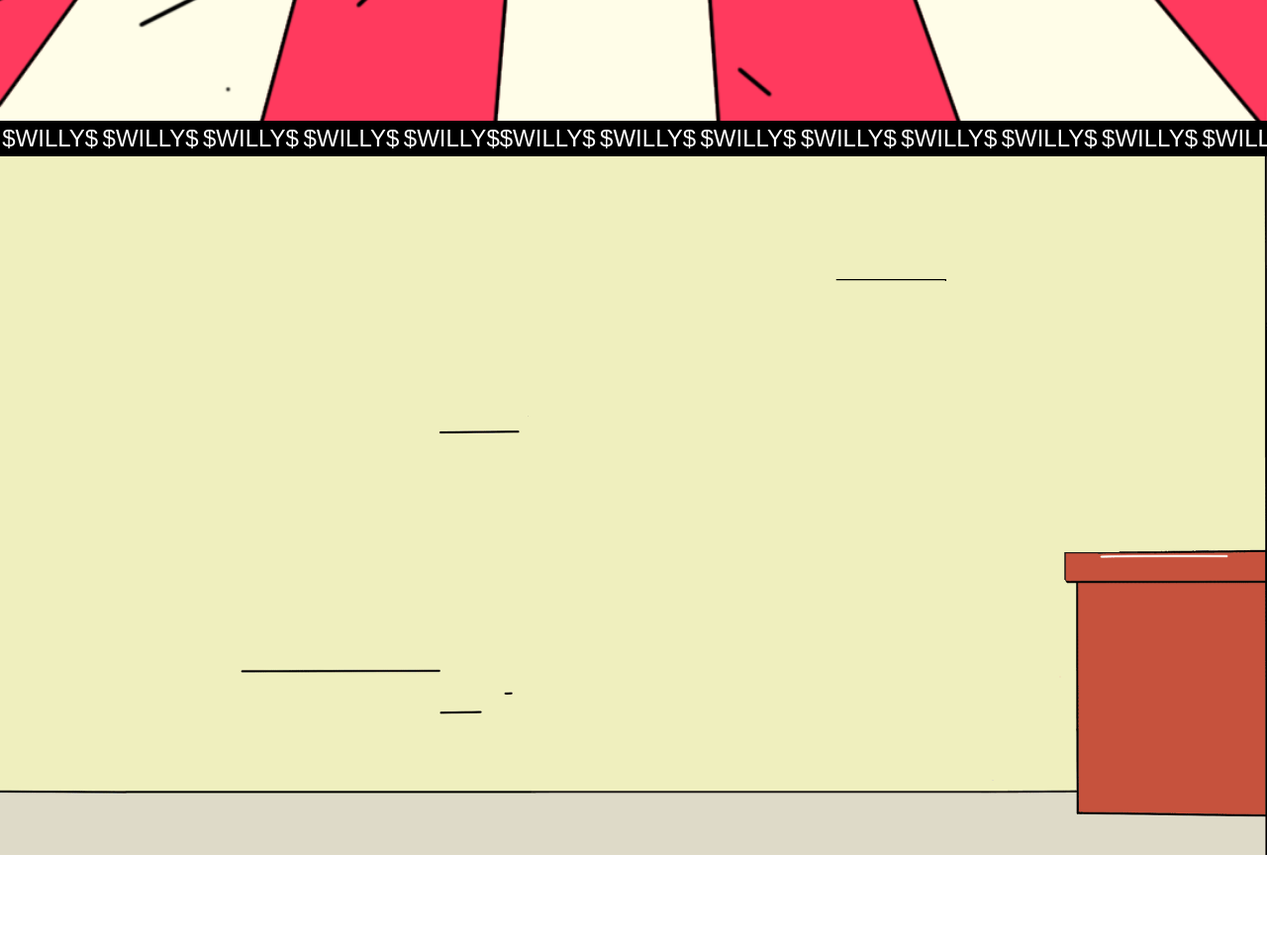
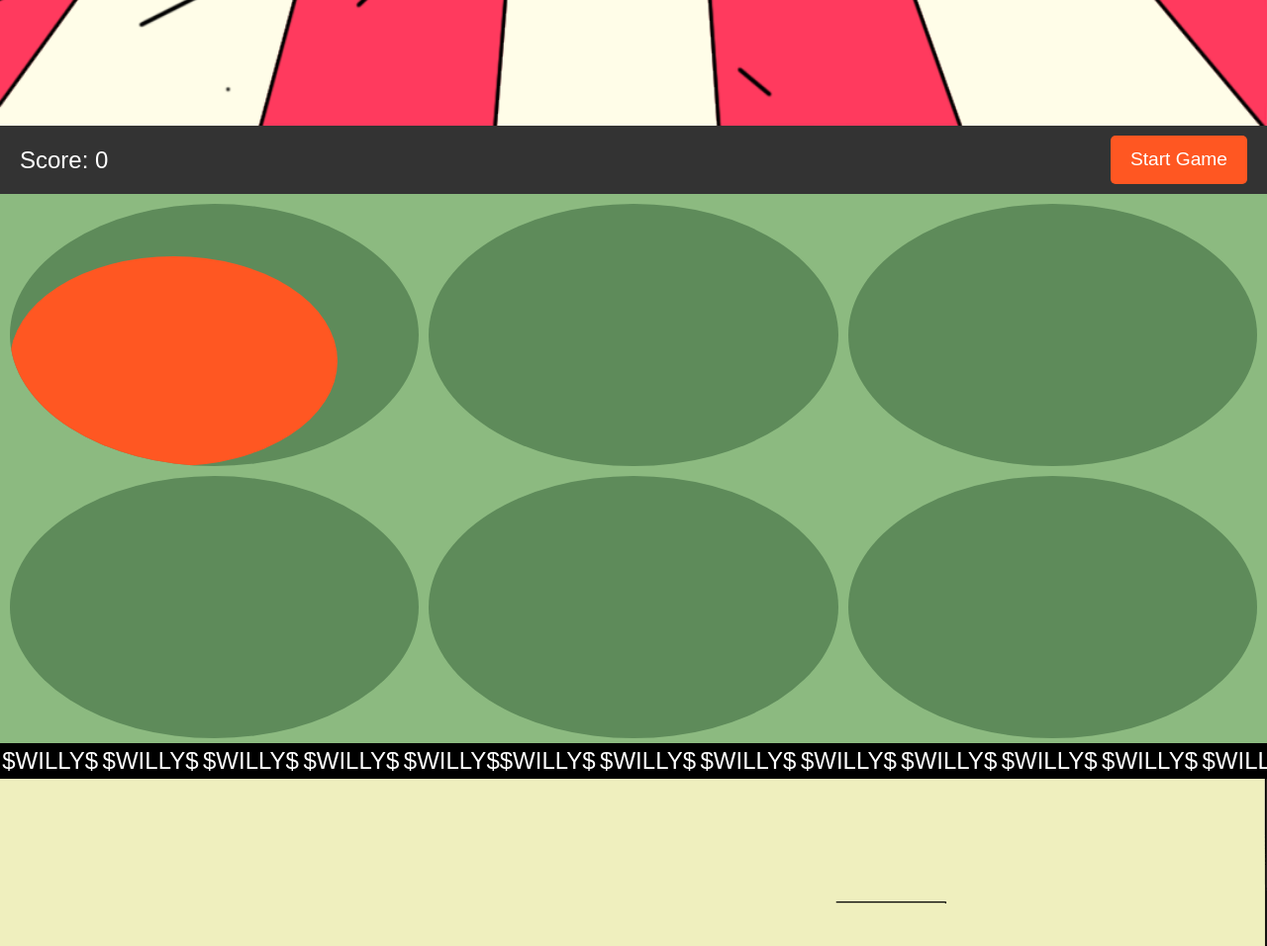
Before and after one commit to ImVladislav/willy, a plain HTML site: page index.html in a window 1280 px wide. Shown: the part 5240-6196 px from the top of the page at 99% size. Before the commit the page ends 6104 px from the top, so only its background shows below. Drawn offline with Linux system fonts and the light colour scheme; a web font is replaced by a local one.

Commit message:
game add

```diff
--- a/css/style.css
+++ b/css/style.css
@@ -691,3 +691,71 @@ li {
 	text-align: center;
 	text-shadow: 2px 2px 5px rgba(0, 0, 0, 0.7); /* Тінь для читабельності */
 }
+
+
+/* game */
+
+
+.game-container {
+	position: relative;
+	width: 100%;
+	max-width: 100vw;
+	height: 70vh; /* Висота гри */
+	background: #8cba80; /* Зелений фон */
+	display: grid;
+	grid-template-columns: repeat(3, 1fr);
+	grid-gap: 10px;
+	padding: 10px;
+	box-sizing: border-box;
+}
+
+.hole {
+	position: relative;
+	width: 100%;
+	height: 100%;
+	background: #5e8b5a;
+	border-radius: 50%;
+	overflow: hidden;
+}
+
+.mole {
+	position: absolute;
+	bottom: -100%;
+	width: 80%;
+	height: 80%;
+	background: #ff5722; /* Кольоровий блок замість зображення */
+	border-radius: 50%;
+	transition: all 0.3s ease;
+}
+
+.mole.up {
+	bottom: 0;
+}
+
+.score-container {
+	display: flex;
+	justify-content: space-between;
+	align-items: center;
+	width: 100%;
+	padding: 10px 20px;
+	background: #333;
+	color: white;
+}
+
+.score {
+	font-size: 1.5rem;
+}
+
+.start-button {
+	font-size: 1.2rem;
+	padding: 10px 20px;
+	background: #ff5722;
+	color: white;
+	border: none;
+	border-radius: 5px;
+	cursor: pointer;
+}
+
+.start-button:hover {
+	background: #e64a19;
+}
--- a/index.html
+++ b/index.html
@@ -402,6 +402,21 @@
 	<section class="roadmap" id="roadmap">
 		<center><img src="images/roadmap.png" height="100%" width="100%"></center>
 	</section>
+
+    <div class="score-container">
+        <div class="score" id="score">Score: 0</div>
+        <button class="start-button" id="start-button">Start Game</button>
+    </div>
+
+    <div class="game-container" id="game">
+        <div class="hole" data-id="1"><div class="mole"></div></div>
+        <div class="hole" data-id="2"><div class="mole"></div></div>
+        <div class="hole" data-id="3"><div class="mole"></div></div>
+        <div class="hole" data-id="4"><div class="mole"></div></div>
+        <div class="hole" data-id="5"><div class="mole"></div></div>
+        <div class="hole" data-id="6"><div class="mole"></div></div>
+    </div>
+
 	<section class="xrun" id="xrun" style="margin-top: -5px">
 		<center>
 			<div class="marquee-container">
--- a/js/app.js
+++ b/js/app.js
@@ -26,3 +26,57 @@ document.addEventListener('DOMContentLoaded', function() {
         });
     });
 });
+
+// game
+
+const holes = document.querySelectorAll('.hole');
+const scoreBoard = document.getElementById('score');
+let score = 0;
+let lastHole;
+let timeUp = false;
+
+function randomTime(min, max) {
+    return Math.round(Math.random() * (max - min) + min);
+}
+
+function randomHole(holes) {
+    const idx = Math.floor(Math.random() * holes.length);
+    const hole = holes[idx];
+    if (hole === lastHole) {
+        return randomHole(holes);
+    }
+    lastHole = hole;
+    return hole;
+}
+
+function peep() {
+    const time = randomTime(500, 1500); // Час перебування тваринки
+    const hole = randomHole(holes);
+    const mole = hole.querySelector('.mole');
+    mole.classList.add('up');
+    setTimeout(() => {
+        mole.classList.remove('up');
+        if (!timeUp) peep();
+    }, time);
+}
+
+function startGame() {
+    score = 0;
+    scoreBoard.textContent = `Score: ${score}`;
+    timeUp = false;
+    peep();
+    setTimeout(() => (timeUp = true), 20000); // Тривалість гри
+}
+
+function bonk(e) {
+    if (!e.isTrusted) return; // Захист від шахрайства
+    score++;
+    this.classList.remove('up');
+    scoreBoard.textContent = `Score: ${score}`;
+}
+
+const moles = document.querySelectorAll('.mole');
+moles.forEach(mole => mole.addEventListener('click', bonk));
+
+// Автоматично запускаємо гру
+startGame();
```
